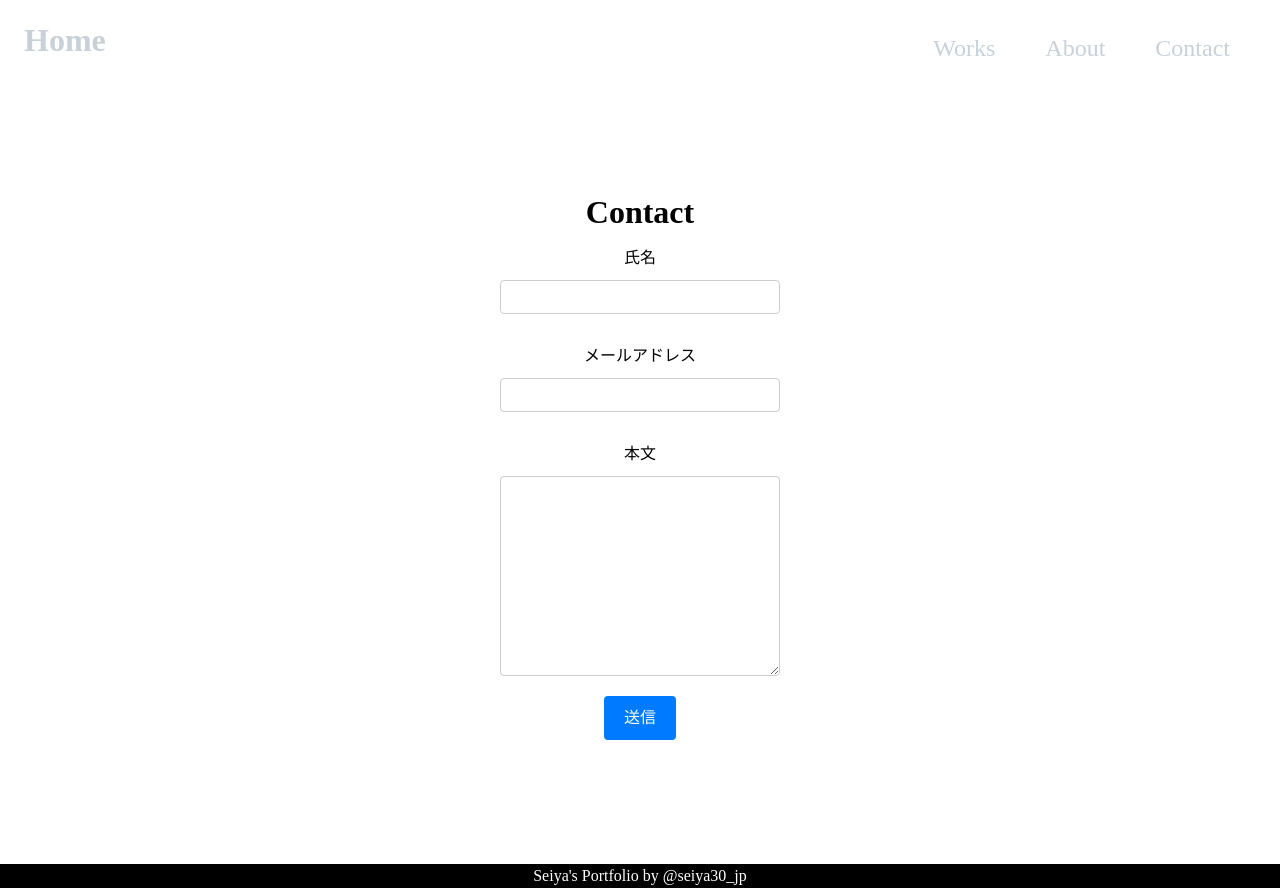
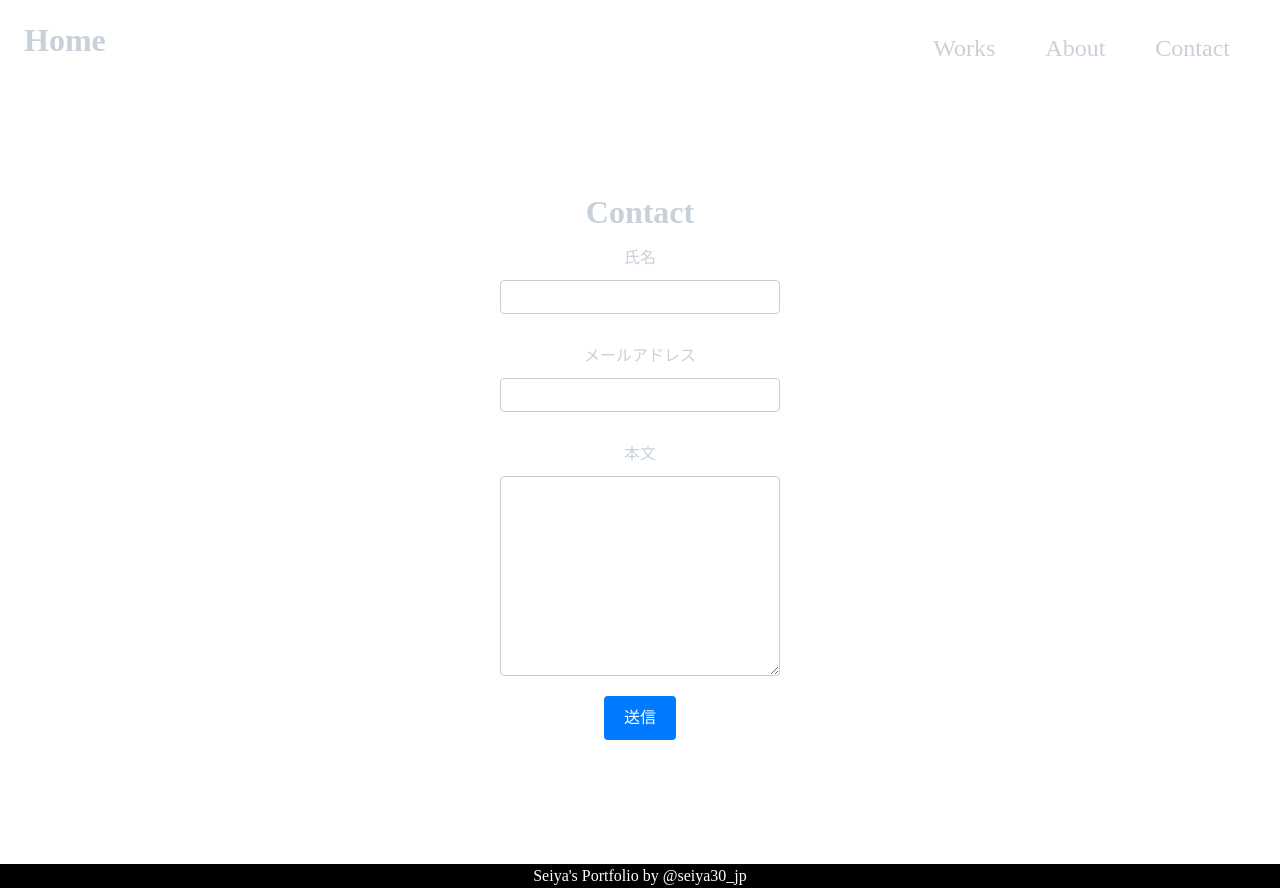
Before and after one commit to Seiya830/Portfolio, a Vue app: page /contact in a window 1280 px wide. Built offline with nearby package versions, Linux system fonts and the light colour scheme.

Commit message:
文字色変更

```diff
--- a/src/views/ContactView.vue
+++ b/src/views/ContactView.vue
@@ -58,6 +58,7 @@ export default defineComponent({
   align-items: center;
   justify-content: center;
   height: 100vh;
+  color: #c8d1d9;
 
   form {
     display: flex;
```
